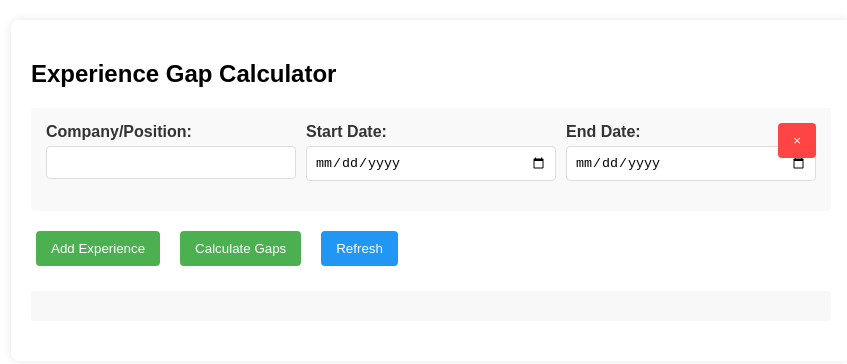
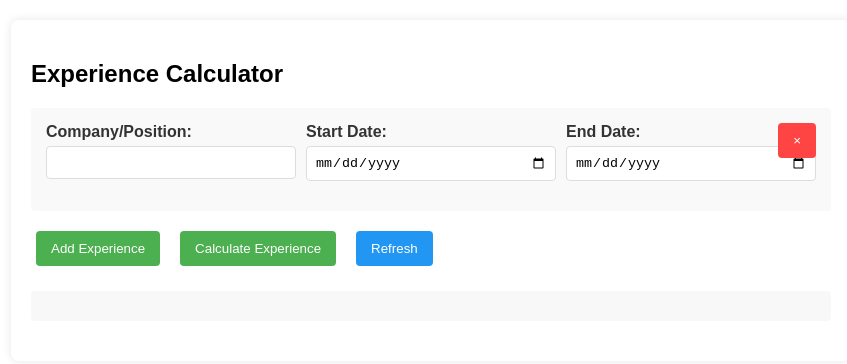
Before and after one commit to joshiyag/strive, a plain HTML site: page index.html in a window 1280 px wide. Shown: the whole page, without its empty margins (209-1056 px from the left). Drawn offline with Linux system fonts and the light colour scheme.

Commit message:
Update index.html

```diff
--- a/index.html
+++ b/index.html
@@ -134,13 +134,13 @@
 </head>
 <body>
    <div class="calculator">
-       <h2>Experience Gap Calculator</h2>
+       <h2>Experience  Calculator</h2>
 
        <div id="experiences"></div>
 
        <div class="controls">
            <button onclick="addExperience()">Add Experience</button>
-           <button onclick="calculateGaps()">Calculate Gaps</button>
+           <button onclick="calculateGaps()">Calculate Experience </button>
            <button onclick="refreshCalculator()" class="refresh-btn">Refresh</button>
        </div>
 
```
